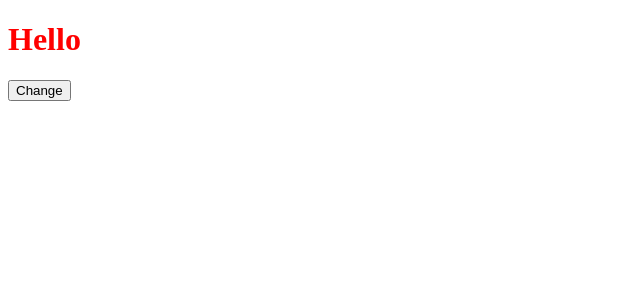
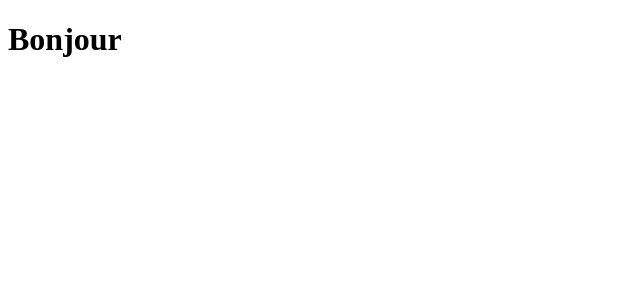
Before and after one commit to GuillemotClement/VUE-LEARN-Cours, a Vue app: page / in a window 1280 px wide. Shown: the top 300 px of the page, without its empty margins (0-640 px from the left). Built offline with nearby package versions, Linux system fonts and the light colour scheme.

Commit message:
Passage d'un array de classe

```diff
--- a/src/App.vue
+++ b/src/App.vue
@@ -1,18 +1,12 @@
 <template>
-  <h1
-    :class="{
-      red: h1class
-    }"
-  >
-    Hello
-  </h1>
-  <button @click="h1class = !h1class">Change</button>
+  <h1 :class="[h1class, h1class2]">Bonjour</h1>
 </template>
 
 <script lang="ts" setup>
   import { ref } from 'vue';
 
-  const h1class = ref(true);
+  const h1class = ref('hello');
+  const h1class2 = ref('world');
 </script>
 
 <style scoped>
```
